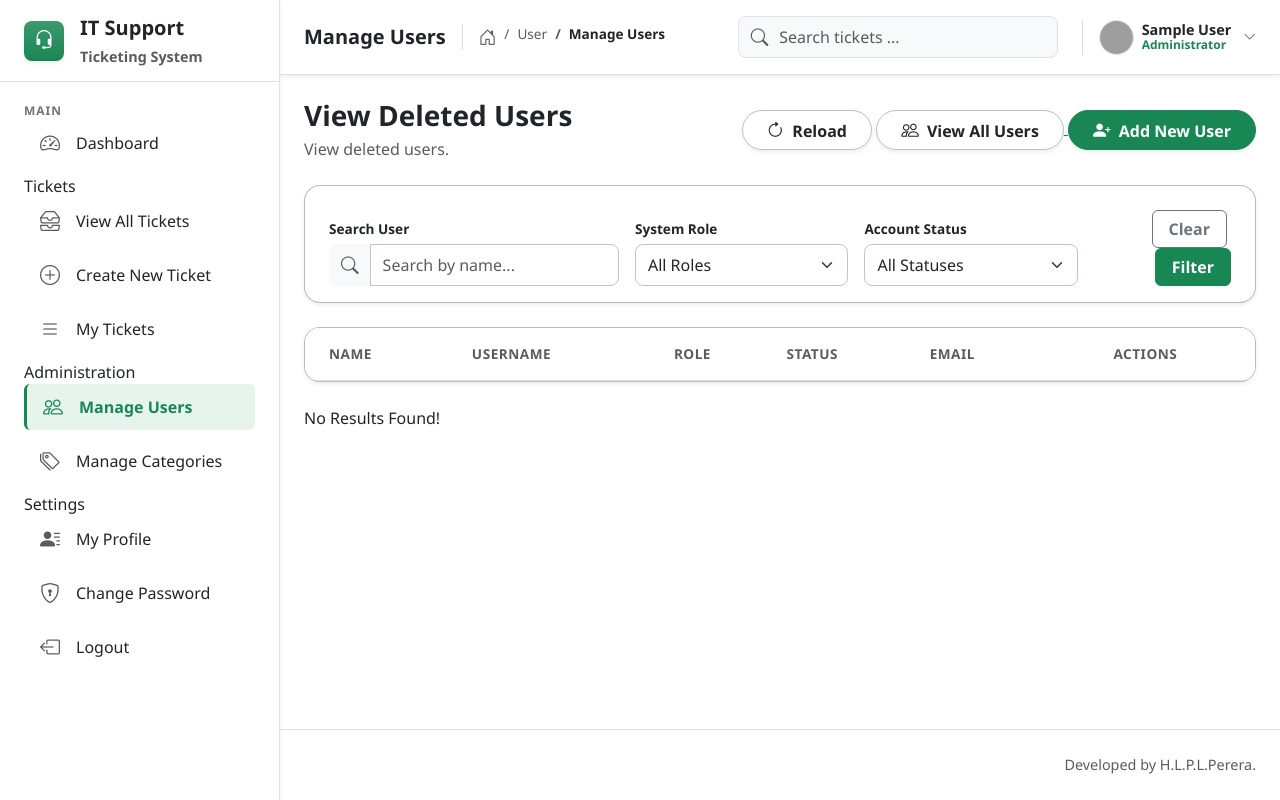
After one commit to primal-mit/helpdesk, a PHP site: page /views/user/view-deleted-users.php in a window 1280 px wide. The commit adds this page. Run offline with PHP 8.4, Linux system fonts and the light colour scheme; the visitor is signed in with stand-in values (Sample User, id 1); tables that the repository leaves empty or names only in its code hold one stand-in row (values such as "Sample post"); lists and menus that the app fills with data are empty; grey boxes are pictures that could not be loaded.

Commit message:
Soft delete for users implemented

```diff
--- a/models/User.php
+++ b/models/User.php
@@ -10,7 +10,40 @@ class User {
 
     public function getUsers($filter_name, $filter_role, $filter_status) {
 
-        $query = "SELECT * FROM users WHERE 1=1";
+        $query = "SELECT * FROM users WHERE is_enabled = 1";
+
+        $params = [];
+
+        // Filter by name
+        if (!empty($filter_name)) {
+            $query .= " AND (first_name LIKE :name1 OR last_name LIKE :name2)";
+            $params[':name1'] = "%$filter_name%";
+            $params[':name2'] = "%$filter_name%";
+        }
+
+        // Filter by role
+        if (!empty($filter_role)) {
+            $query .= " AND role = :role";
+            $params[':role'] = $filter_role;
+        }
+
+        // Filter by status
+        if (!empty($filter_status)) {
+            $query .= " AND status = :status";
+            $params[':status'] = $filter_status;
+        }
+
+
+        $stmt = $this->conn->prepare($query);
+        $stmt->execute($params);
+        $row = $stmt->fetchAll(PDO::FETCH_ASSOC);
+        return $row;
+    }
+
+
+    public function getDeletedUsers($filter_name, $filter_role, $filter_status) {
+
+        $query = "SELECT * FROM users WHERE is_enabled = 0";
 
         $params = [];
 
@@ -42,7 +75,7 @@ class User {
 
 
     public function getAgentUsers() {
-        $query = "SELECT * FROM users WHERE role = 'Agent'";
+        $query = "SELECT * FROM users WHERE role = 'Agent' AND  is_enabled = 1";
 
         $stmt = $this->conn->prepare($query);
         $stmt->execute();
@@ -51,7 +84,7 @@ class User {
     }
 
     public function getRequesterUsers() {
-        $query = "SELECT * FROM users WHERE role = 'Requester'";
+        $query = "SELECT * FROM users WHERE role = 'Requester' AND is_enabled = 1";
 
         $stmt = $this->conn->prepare($query);
         $stmt->execute();
@@ -173,8 +206,34 @@ class User {
         }
     }
 
+    public function softDelete($id) {
+        $query = "UPDATE users SET is_enabled = 0 WHERE id=:id";
+        $stmt = $this->conn->prepare($query);
+        $stmt->bindParam(':id', $id);
+
+        if ($stmt->execute()) {
+            return true;
+        } else {
+            $_SESSION['error'] = "An error occurred while deleting the user. Please try again.";
+            return false;
+        }
+    }
+
     public function delete($id) {
         $query = "DELETE FROM users WHERE id = :id";
+        $stmt = $this->conn->prepare($query);
+        $stmt->bindParam(':id', $id);
+
+        if ($stmt->execute()) {
+            return true;
+        } else {
+            $_SESSION['error'] = "An error occurred while deleting the user. Please try again.";
+            return false;
+        }
+    }
+
+    public function restore($id) {
+        $query = "UPDATE users SET is_enabled = 1 WHERE id=:id";
         $stmt = $this->conn->prepare($query);
         $stmt->bindParam(':id', $id);
 
--- a/views/user/delete-user.php
+++ b/views/user/delete-user.php
@@ -36,8 +36,8 @@ if (!$user) {
         <!-- Card Panel -->
         <div class="card card-panel"  style="max-width: 964px;">
             <div class="mb-3 text-center">
-                <h2 class="card-panel-title"><i class="bi bi-trash fs-3 text-warning"></i> Delete User</h2>
-                <p class="card-panel-subtitle">Please confirm the deletion of the user below.</p>
+                <h2 class="card-panel-title"><i class="bi bi-trash fs-3 text-warning"></i> Permenantly Delete User</h2>
+                <p class="card-panel-subtitle">Please confirm the permenantly deletion of the user below.</p>
             </div>
 
             <div class="alert alert-warning" role="alert">
@@ -60,7 +60,7 @@ if (!$user) {
                         <i class="bi bi-caret-left-fill me-1"></i> Go Back
                     </button>
                     <button type="submit" class="btn btn-danger bottom-btn me-3" name="delete_user_submit">
-                        <i class="bi bi-trash"></i> Delete User
+                        <i class="bi bi-trash"></i> Permenantly Delete User
                     </button>
                 </div>
 
--- /dev/null
+++ b/views/user/view-deleted-users.php
@@ -0,0 +1,155 @@
+<?php
+session_start();
+if (!isset($_SESSION['user_id'])) {
+    header("Location: ../../views/auth/login.php");
+    exit();
+}
+if ($_SESSION['role'] !== 'Administrator') {
+    echo "Access Denied. You do not have permission to access this page.";
+    exit();
+}
+?>
+
+<?php include_once('../partials/header.php'); ?>
+
+<?php
+    require_once '../../models/Database.php';
+    require_once '../../models/User.php';
+    $user = new User();
+    $filter_name =  $_GET['filter_name'] ?? '';
+    $filter_role = $_GET['filter_role'] ?? '';
+    $filter_status = $_GET['filter_status'] ?? '';
+    $users = $user->getDeletedUsers($filter_name, $filter_role, $filter_status);
+?>
+
+    <!-- MAIN CONTENT: USER MANAGEMENT PAGE -->
+    <main class="p-4 p-md-4 flex-grow-1">
+
+        <!-- Page Header & Actions -->
+        <div class="d-flex justify-content-between align-items-center mb-4">
+            <div>
+                <h2 class="fw-bolder mb-1 text-dark fs-3">View Deleted Users</h2>
+                <p class="text-muted mb-0 fw-medium">View deleted users.</p>
+            </div>
+            <div>
+                <button class="btn btn-default fw-bold shadow-sm px-4 rounded-pill" style="border: 1px solid #8888" onclick="location.reload();">
+                    <i class="bi bi-arrow-clockwise me-1"></i> Reload
+                </button>
+                <a href="../user/view-users.php">
+                    <button class="btn btn-default fw-bold shadow-sm px-4 rounded-pill border-1"  style="border: 1px solid #8888">
+                        <i class="bi bi-people me-1"></i> View All Users
+                    </button>
+                </a>
+                <a href="../user/create-user.php">
+                <button class="btn btn-success fw-bold shadow-sm px-4 rounded-pill">
+                    <i class="bi bi-person-plus-fill me-1"></i> Add New User
+                </button>
+                </a>
+            </div>
+        </div>
+
+        <!-- Alerts -->
+        <?php include('../partials/alerts.php'); ?>
+
+        <!-- Filters Panel -->
+        <div class="card border-0 shadow-sm rounded-4 mb-4 p-4 pb-3">
+            <form class="row g-3 align-items-end" method="GET" action="../../views/user/view-deleted-users.php">
+                <div class="col-md-4">
+                    <label class="form-label text-dark fw-bold mb-1" style="font-size: 0.85rem;">Search User</label>
+                    <div class="input-group">
+                        <span class="input-group-text bg-light border-0 text-muted shadow-none"><i class="bi bi-search"></i></span>
+                        <input type="text" class="form-control" placeholder="Search by name..." name="filter_name" value="<?= $filter_name; ?>">
+                    </div>
+                </div>
+                <div class="col-md-3">
+                    <label class="form-label text-dark fw-bold mb-1" style="font-size: 0.85rem;">System Role</label>
+                    <select class="form-select" name="filter_role">
+                        <option value="">All Roles</option>
+                        <option value="Administrator" <?= ($filter_role == 'Administrator') ? 'selected' : '' ?>>Administrator</option>
+                        <option value="Agent" <?= ($filter_role == 'Agent') ? 'selected' : '' ?>>Agent</option>
+                        <option value="Requester" <?= ($filter_role == 'Requester') ? 'selected' : '' ?>>Requester</option>
+                    </select>
+                </div>
+
+                <div class="col-md-3">
+                    <label class="form-label text-dark fw-bold mb-1" style="font-size: 0.85rem;">Account Status</label>
+                    <select class="form-select" name="filter_status">
+                        <option value="">All Statuses</option>
+                        <option value="Active" <?= ($filter_status == 'Active') ? 'selected' : '' ?>>Active</option>
+                        <option value="Inactive" <?= ($filter_status == 'Inactive') ? 'selected' : '' ?>>Inactive</option>
+                    </select>
+                </div>
+
+                <div class="col-md-2 text-end">
+                    <button type="reset" class="btn btn-outline-secondary me-1 fw-bold px-3">Clear</button>
+                    <button type="submit" class="btn btn-success fw-bold px-3">Filter</button>
+                </div>
+            </form>
+        </div>
+
+        <!-- Data Table Panel -->
+        <div class="card border-0 shadow-sm rounded-4 overflow-hidden mb-4 p-0">
+            <div class="table-responsive">
+                <table class="table table-hover align-middle mb-0">
+                    <thead class="bg-white border-bottom">
+                        <tr>
+                            <th class="ps-4 py-3 text-muted fw-bold text-uppercase" style="font-size: 0.85rem; letter-spacing: 0.5px;">Name</th>
+                            <th class="py-3 text-muted fw-bold text-uppercase" style="font-size: 0.85rem; letter-spacing: 0.5px;">Username</th>
+                            <th class="py-3 text-muted fw-bold text-uppercase" style="font-size: 0.85rem; letter-spacing: 0.5px;">Role</th>
+                            <th class="py-3 text-muted fw-bold text-uppercase" style="font-size: 0.85rem; letter-spacing: 0.5px;">Status</th>
+                            <th class="py-3 text-muted fw-bold text-uppercase" style="font-size: 0.85rem; letter-spacing: 0.5px;">Email</th>
+                            <th class="text-center pe-4 py-3 text-muted fw-bold text-uppercase" style="font-size: 0.85rem; letter-spacing: 0.5px;">Actions</th>
+                        </tr>
+                    </thead>
+                    <tbody class="border-top-0">
+
+                        <?php foreach($users as $u): ?>
+                        <tr>
+                            <td class="ps-4 py-3">
+                                <div class="d-flex align-items-center">
+                                    <div>
+                                        <a href="#" class="text-dark fw-bold text-decoration-none d-block mb-0"><?= ($u['first_name'] . ' ' . $u['last_name']) ?></a>
+                                    </div>
+                                </div>
+                            </td>
+                            <td class="text-muted fw-medium"><?= $u['username'] ?></td>
+                            <td><?= $u['role'] ?></td>
+                            <td class="text-dark fw-medium">
+                                <?php if($u['status'] == 'Active'): ?>
+                                    <span class="d-inline-block rounded-circle bg-success me-1" style="width: 8px; height: 8px;"></span> <?= $u['status'] ?>
+                                <?php else: ?>
+                                    <span class="d-inline-block rounded-circle bg-danger me-1" style="width: 8px; height: 8px;"></span> <?= $u['status'] ?>
+                                <?php endif; ?>
+                            </td>
+                            <td class="text-muted fw-medium" style="font-size: 0.9rem;"><?= $u['email'] ?></td>
+                            <td class="text-center pe-4">
+                                <a href="../user/view-user.php?id=<?= $u['id'] ?>" class="btn btn-sm btn-light text-success border" title="View User"><i class="bi bi-eye"></i></a>
+                                <a href="../user/edit-user.php?id=<?= $u['id'] ?>" class="btn btn-sm btn-light text-primary border me-1" title="Edit User"><i class="bi bi-pencil"></i></a>
+                                <a href="../user/restore-user.php?id=<?= $u['id'] ?>" class="btn btn-sm btn-light text-success border" title="Restore User"><i class="bi bi-arrow-counterclockwise"></i></a>
+                                <a href="../user/delete-user.php?id=<?= $u['id'] ?>" class="btn btn-sm btn-light text-danger border" title="Permenantly Delete User"><i class="bi bi-trash"></i></a>
+                            </td>
+                        </tr>
+                        <?php endforeach; ?>
+
+                    </tbody>
+                </table>
+            </div>
+        </div>
+
+        <?php if (count($users) == 0):  ?>
+            <p>No Results Found!</p>
+        <?php endif ?>
+    </main>
+    <!-- END MAIN CONTENT -->
+
+    <script>
+        // Set Breadcrumb
+        document.getElementById("breadcrumb_title").innerHTML = "Manage Users";
+        document.getElementById("breadcrumb_item_1").querySelector('a').innerHTML = "User";
+        document.getElementById("breadcrumb_item_2").innerHTML = "Manage Users";
+
+        //Activate Sidebar Link
+        document.getElementById("sb_manage_users").classList.add("sidebar-active");
+    </script>
+
+<?php include('../partials/footer.php'); ?>
```
Also changed, not shown: controllers/user_controller.php (+35 -4 lines), views/user/restore-user.php (added, +81 -0 lines), views/user/soft-delete-user.php (added, +84 -0 lines), views/user/view-users.php (+6 -1 lines).
